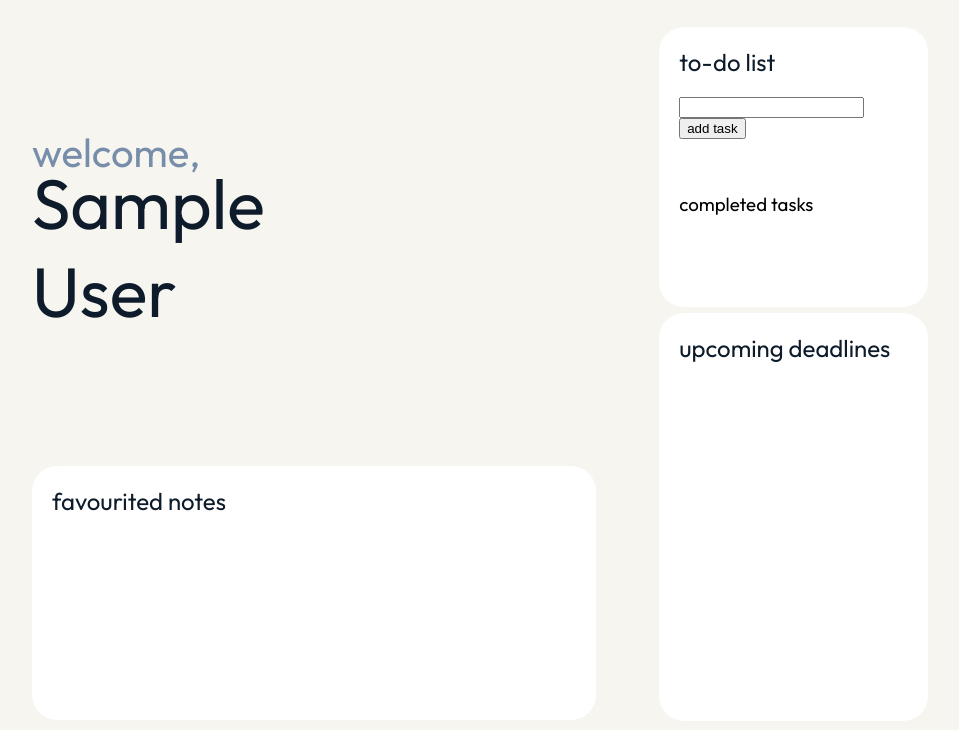
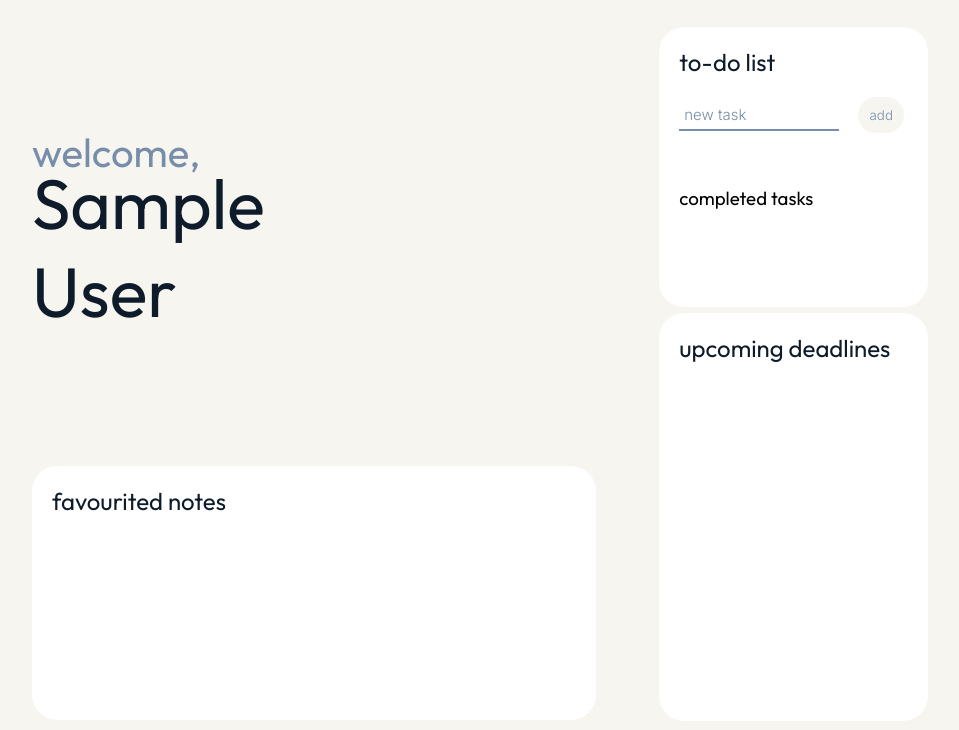
Before and after one commit to angchn/easy-e, a Flask app: page /dashboard in a window 1280 px wide. Shown: the part 70-800 px from the top of the page, without its empty margins (160-1119 px from the left). Run offline with Flask 2, Linux system fonts and the light colour scheme; the visitor is signed in with stand-in values (Sample User, id 1); data comes from the database, SQL or seed files in the repository; both versions use the stored data as it was after the commit; data that the repository does not hold is empty; some libraries are stand-ins or nearby versions.

Commit message:
to do list

```diff
--- a/main.py
+++ b/main.py
@@ -89,10 +89,18 @@ def delete_task(id):
 
 @app.route("/complete_task/<int:id>")
 def complete_task(id):
-    task = models.Todo.query.filter_by(id=id).first()
+    task = db.session.query(models.Todo).filter_by(id=id).first()
     task.complete = True
     db.session.commit()
-    return '<h1>{}</h1>'.format(id)
+    return redirect (url_for("dashboard"))
+
+
+@app.route("/redo_complete_task/<int:id>")
+def redo_complete_task(id):
+    task = db.session.query(models.Todo).filter_by(id=id).first()
+    task.complete = False
+    db.session.commit()
+    return redirect (url_for("dashboard"))
 
 
 @app.route("/past_papers")
--- a/static/styles.css
+++ b/static/styles.css
@@ -579,6 +579,7 @@ input:focus {
     font-weight: 200;
     margin-top: 0;
     color: #0d1b2a;
+    position: sticky;
 }
 
 .todo {
@@ -586,6 +587,7 @@ input:focus {
     border-radius: 25px;
     margin-top: 20px;
     height: 35vh;
+    overflow-y: auto;
 }
 
 .calender {
@@ -609,6 +611,34 @@ input:focus {
 .subheadings_small {
     font-family: 'Outfit', sans-serif;
     font-weight: 200;
+    margin-bottom: -10px;
+}
+
+.todo_textbox {
+    font-family: 'Inter', sans-serif;
+    color: #0d1b2a;
+    padding: 5px;
+    font-weight: bold;
+    font-size: 15px;
+    border: none;
+    border-bottom: 2px solid #778da9;
+    width: 70%;
+}
+
+::placeholder{
+    color: #778da9;
+    font-weight: normal;
+}
+
+.todo_button {
+    color: #778da9;
+    border-radius: 20px;
+    padding: 10px;
+    border: none;
+    width: 20%;
+    background-color: #f6f5f0;
+    font-family: 'Inter', sans-serif;
+    margin-left: 15px;
 }
 
 .task {
@@ -621,6 +651,17 @@ input:focus {
     display: inline;
     font-family: 'Inter', sans-serif;
     color: #0d1b2a;
+    font-weight: bold;
+}
+
+.completed_task_name {
+    width: fit-content;
+    display: inline;
+    font-family: 'Inter', sans-serif;
+    color: #778da9;
+    text-decoration: line-through;
+    text-decoration-thickness: 2px;
+    font-weight: bold;
 }
 
 .delete_icon, .pen_icon {
--- a/templates/dashboard.html
+++ b/templates/dashboard.html
@@ -40,15 +40,15 @@
                 <h2 class="dashboard_subheadings">to-do list</h2>
                 <div>
                     <form action="{{url_for('add_task')}}" method="POST">
-                        <input type="text" name="task_add">
-                        <input type="submit" value="add task">
+                        <input type="text" name="task_add" placeholder="new task" class="todo_textbox">
+                        <input type="submit" value="add" class="todo_button">
                     </form>
                 </div>
 
                 <form method="POST">
                     {% for task in incomplete_tasks %}
                         <ul class="task">
-                            <span class="tick_icon"><a href="/complete_task/{{ task.id }}" class="complete"><i class="fa-regular fa-circle-check"></i></a></span>
+                            <span class="tick_icon"><a href="/complete_task/{{ task.id }}" class="complete"><i class="fa-regular fa-circle"></i></a></span>
                             <li class="task_name">{{ task.name }}</li>
                             <span class="delete_icon"><a href="/delete_task/{{ task.id }}" class="delete"><i class="fa-regular fa-trash-can"></i></a></span>
                             <span class="pen_icon"><a href="/update_task/{{ task.id }}" class="update"><i class="fa-solid fa-pencil"></i></a></span>
@@ -60,7 +60,9 @@
                 <h3 class="subheadings_small">completed tasks</h3>
                     {% for task in complete_tasks %}
                         <ul class="task">
-                            <li class="task_name">{{ task.name }}</li>
+                            <span class="tick_icon"><a href="/redo_complete_task/{{ task.id}}" class="complete"><i class="fa-solid fa-circle-check"></i></a></span>
+                            <li class="completed_task_name">{{ task.name }}</li>
+                            <span class="delete_icon"><a href="/delete_task/{{ task.id }}" class="delete"><i class="fa-regular fa-trash-can"></i></a></span>
                         </ul>
                     {% endfor %}
 
```
Also changed, not shown: student.db.
